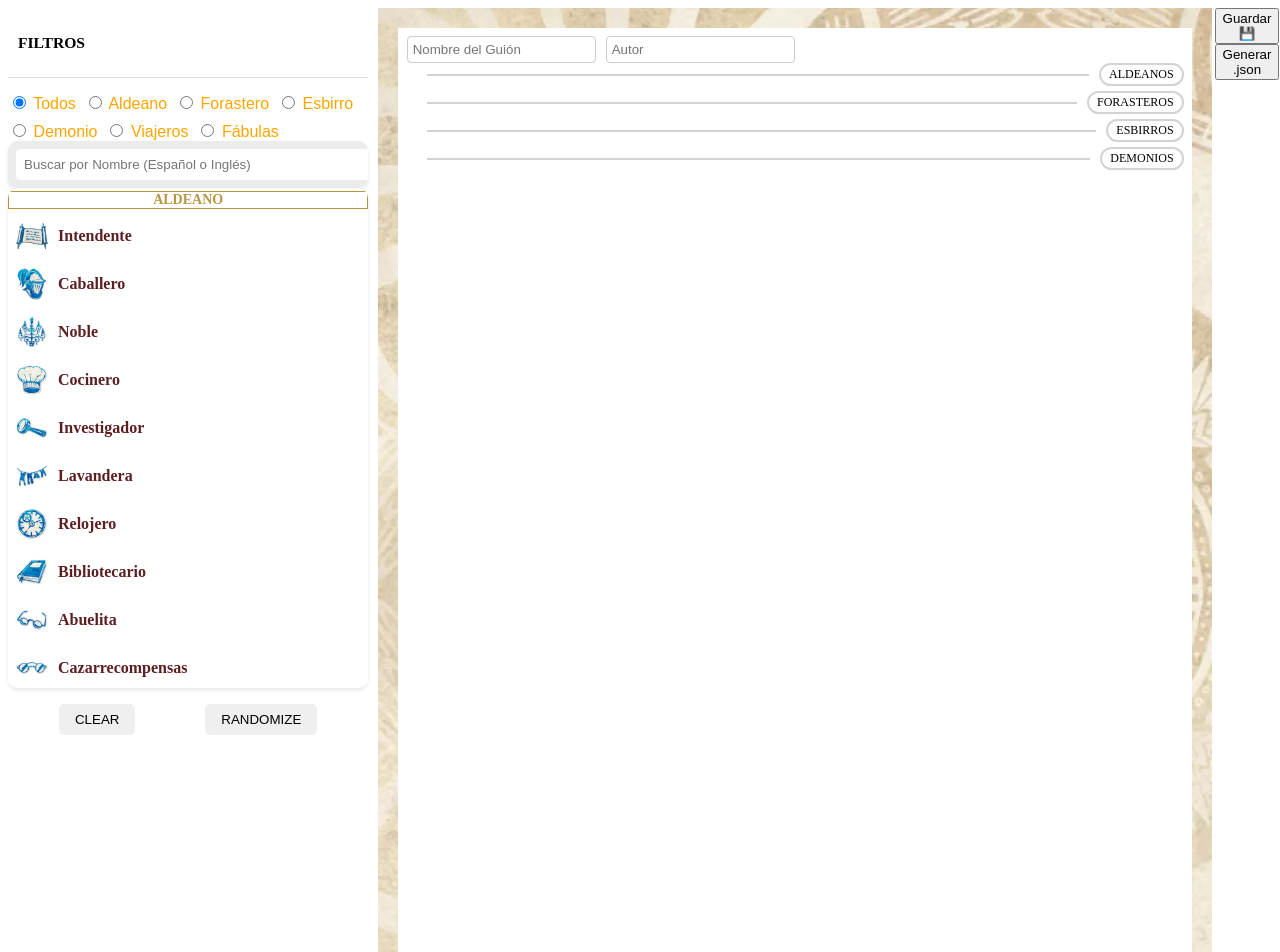
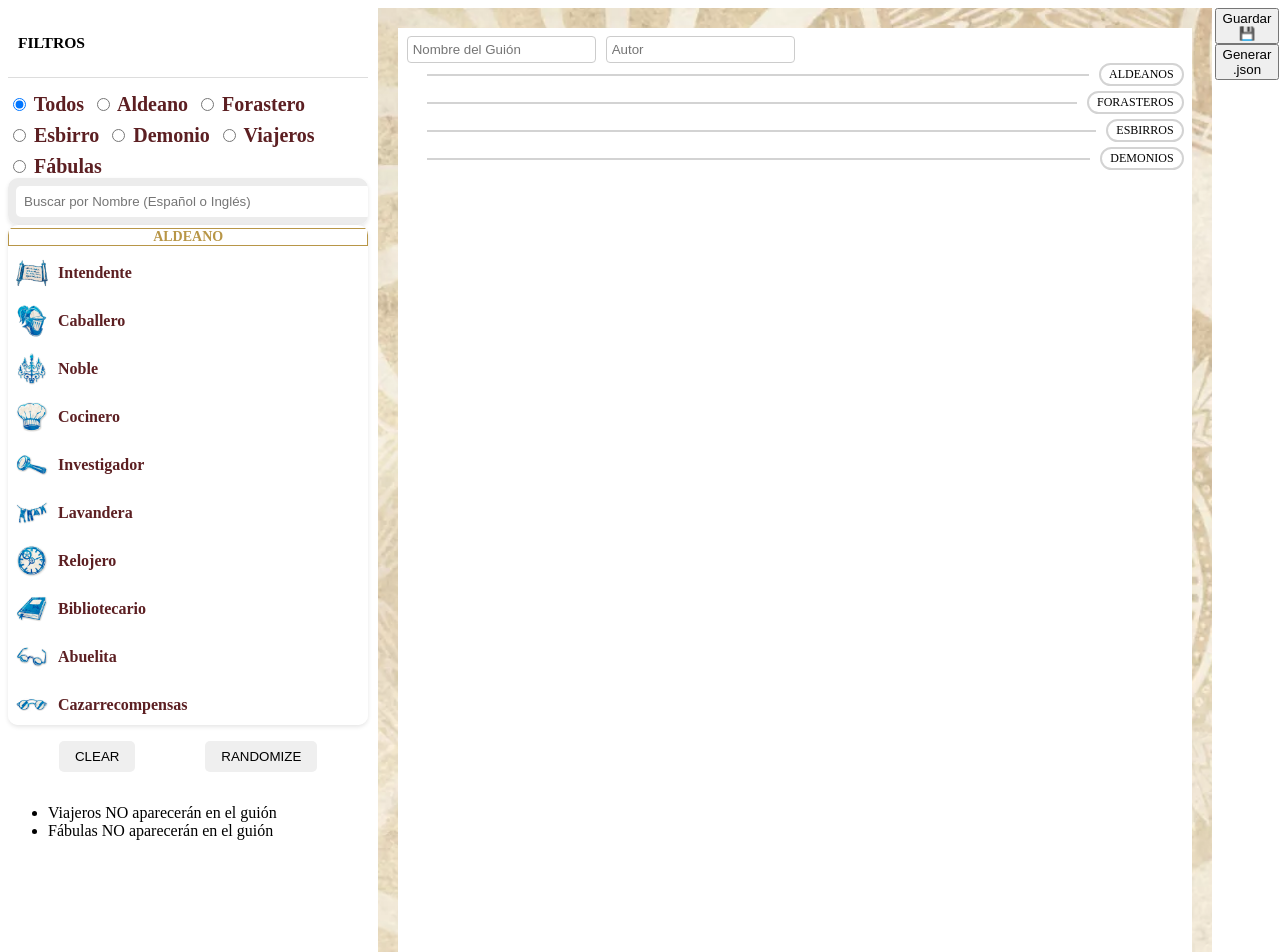
Before and after one commit to JaeN1/botc-script-a12, an Angular app in the folder botc-script-esp/: page / in a window 1280 px wide. Shown: the top 952 px of the page. Built offline with nearby package versions, Linux system fonts and the light colour scheme.

Commit message:
fix: Damisela en Galan y retoques gráficos

```diff
--- a/botc-script-esp/src/app/character-list/character-list.component.html
+++ b/botc-script-esp/src/app/character-list/character-list.component.html
@@ -49,3 +49,10 @@
 <div class="tooltip" *ngIf="tooltipVisible" [style.top]="tooltipPosition.y" [style.left]="tooltipPosition.x">
   {{ tooltipContent }}
 </div>
+
+<div>
+  <ul>
+    <li>Viajeros NO aparecerán en el guión</li>
+    <li>Fábulas  NO aparecerán en el guión</li>
+  </ul>
+</div>
--- a/botc-script-esp/src/app/character-list/character-list.component.scss
+++ b/botc-script-esp/src/app/character-list/character-list.component.scss
@@ -88,7 +88,10 @@
     flex-flow: wrap;
     gap: 8px;
     margin-top: 15px;
-    font-family: "Trade Gothic LT Std", sans-serif; // Añadí una fuente de respaldo
-    color: orange; // Asegúrate de que esta variable de color esté definida
-    font-size: 16px;
+    //font-family: "Trade Gothic LT Std", sans-serif; // Añadí una fuente de respaldo
+    //color: orange; // Asegúrate de que esta variable de color esté definida
+    font-size: 20px;
+    font-weight: 700;
+    font-family: Trade Gothic LT Std;
+    color: #5c1f22;
 }
--- a/botc-script-esp/src/app/folio/folio.component.html
+++ b/botc-script-esp/src/app/folio/folio.component.html
@@ -1,3 +1,7 @@
+<!-- <div class="zoom-icon" (click)="toggleZoom()">
+  <button>🔎Zoom</button>
+</div> -->
+
   <div id="folio" class="folio-container">
     <!-- ... otras partes del folio ... -->
     <div class="script-header">
--- a/botc-script-esp/src/app/folio/folio.component.scss
+++ b/botc-script-esp/src/app/folio/folio.component.scss
@@ -55,7 +55,16 @@
     // transform: translateY(-50%);
     // top: 47%;
     //position: relative;
+    //LUPA
+    // transform: scale(0.8);
+    // transform-origin: top left;
+    // transition: transform 0.3s ease;
   }
+  //LUPA
+  .zoom-icon {
+    cursor: pointer;
+    /* otros estilos para posicionar el icono adecuadamente */
+}
 
 .character-entry {
     display: block; /* Asegura que cada entrada sea un bloque */
--- a/botc-script-esp/src/app/folio/folio.component.ts
+++ b/botc-script-esp/src/app/folio/folio.component.ts
@@ -9,6 +9,10 @@ import { FolioContentService } from './folio.service';
   styleUrls: ['./folio.component.scss']
 })
 export class FolioComponent implements OnInit {
+  //LUPA
+  zoomedIn = false;
+
+
   personajesSeleccionados: any[] = [];
   selectedCharacter: any;
   selectedCharacters: any[] = []; // Inicializa como un arreglo vacío
@@ -47,6 +51,16 @@ export class FolioComponent implements OnInit {
     this.characterService.getMinionCharacters().subscribe(characters => this.minions = characters);
     this.characterService.getDemonCharacters().subscribe(characters => this.demons = characters);
   }
+
+  //LUPA
+  toggleZoom() {
+    this.zoomedIn = !this.zoomedIn;
+    const folio = document.getElementById('folio');
+    if (folio) {
+        folio.style.transform = this.zoomedIn ? 'scale(1)' : 'scale(0.8)';
+    }
+}
+
 
   manejarAccion(event: any) {
     // Lógica para manejar acciones realizadas en los personajes
--- a/botc-script-esp/src/assets/translation-es.json
+++ b/botc-script-esp/src/assets/translation-es.json
@@ -273,7 +273,7 @@
   },
   "Huntsman": {
       "name": "Galán",
-      "description": "Una vez por partida, durante la noche, elige a un jugador vivo: si eliges a la Doncella, esta se convierte en un Aldeano no presente en la partida. [+la Doncella]"
+      "description": "Una vez por partida, durante la noche, elige a un jugador vivo: si eliges a la Damisela, esta se convierte en un Aldeano no presente en la partida. [+l a Damisela]"
   },
   "Imp": {
       "name": "Diablillo",
```
